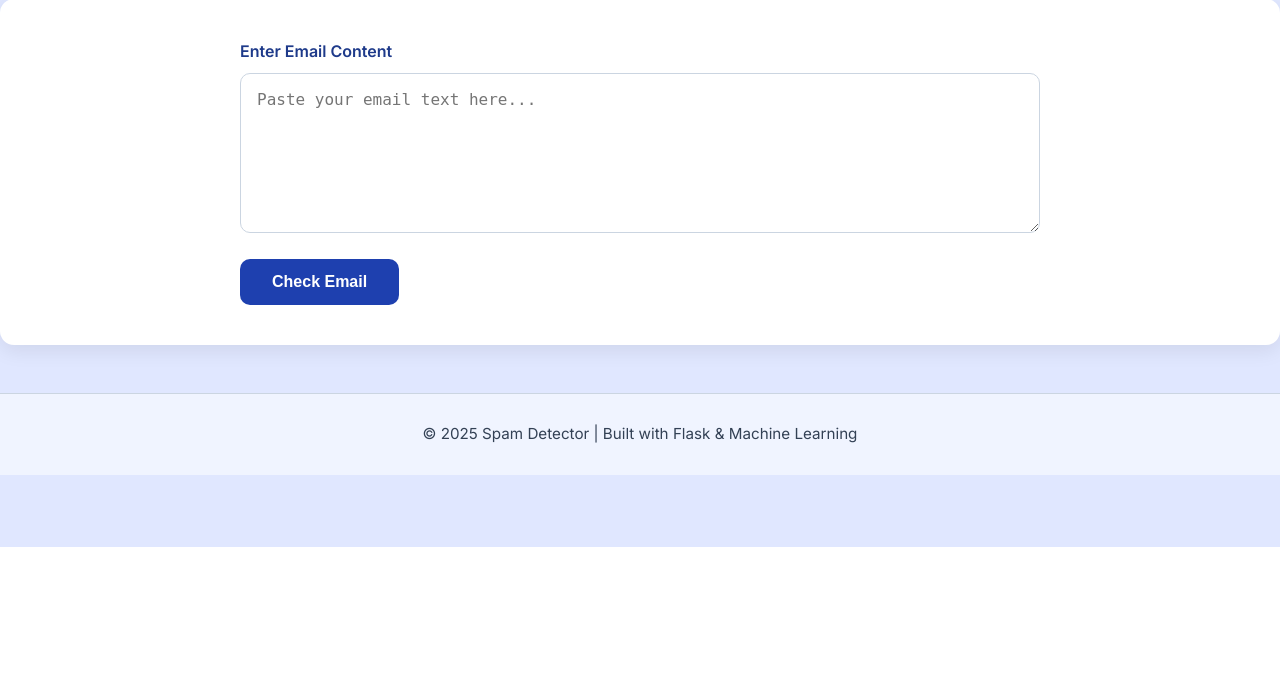
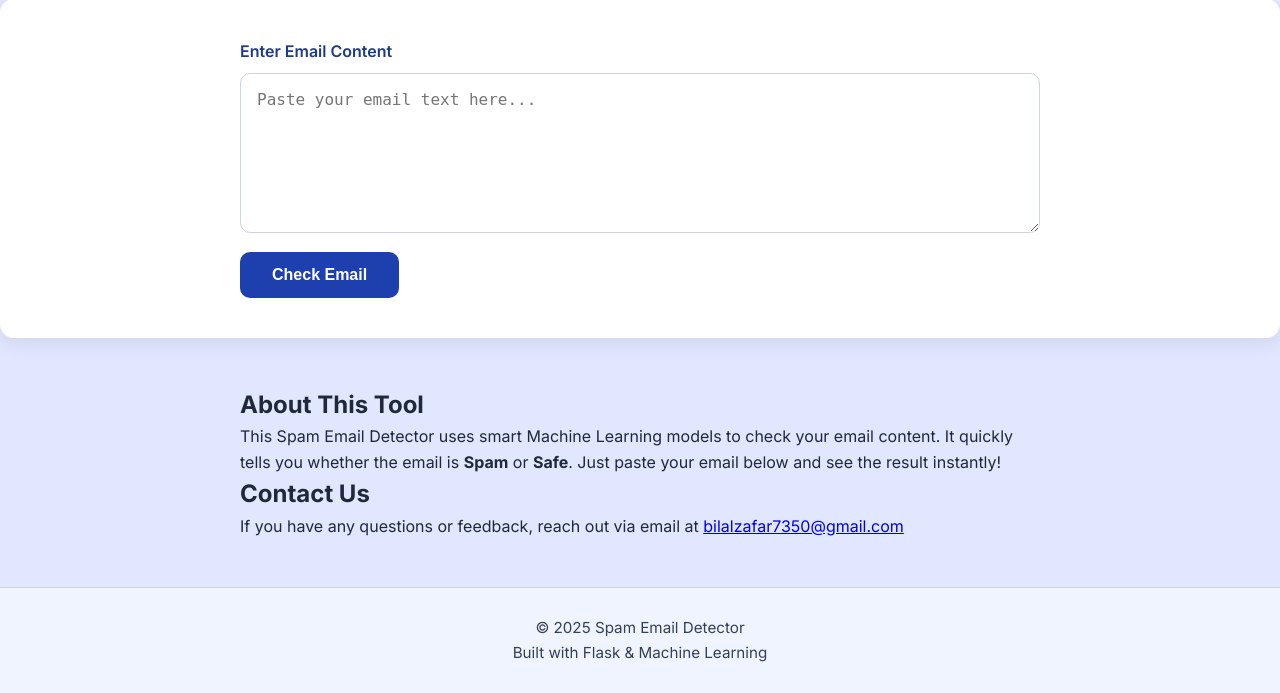
Before and after one commit to bilalzafar11/spam-email-detector, a Flask app: page / in a window 1280 px wide. Shown: the part 253-946 px from the top of the page. Before the commit the page ends 800 px from the top, so only its background shows below. Run offline with Flask 3, Linux system fonts and the light colour scheme.

Commit message:
Update index.html

```diff
--- a/templates/index.html
+++ b/templates/index.html
@@ -1,31 +1,41 @@
-<!DOCTYPE html>
-<html lang="en">
 <head>
-  <meta charset="UTF-8" />
-  <meta name="viewport" content="width=device-width, initial-scale=1.0" />
-  <title>Spam Email Detector</title>
+  <!-- Charset & Viewport -->
+  <meta charset="UTF-8">
+  <meta name="viewport" content="width=device-width, initial-scale=1.0">
+
+  <!-- Title -->
+  <title>Spam Email Detector | Muhammad Bilal Zafar</title>
+
+  <!-- Basic SEO -->
+  <meta name="description" content="Spam Email Detector - A simple ML-based tool by Muhammad Bilal Zafar to detect spam or safe emails.">
+  <meta name="author" content="Muhammad Bilal Zafar">
 
   <!-- Google Font -->
-  <link href="https://fonts.googleapis.com/css2?family=Inter:wght@400;500;600;700&display=swap" rel="stylesheet" />
+  <link href="https://fonts.googleapis.com/css2?family=Inter:wght@400;500;600;700&display=swap" rel="stylesheet">
 
   <!-- External CSS -->
-  <link rel="stylesheet" href="{{ url_for('static', filename='style.css') }}" />
+  <link rel="stylesheet" href="{{ url_for('static', filename='style.css') }}">
 
   <!-- Favicon -->
-  <link rel="icon" href="{{ url_for('static', filename='favicon.png') }}" type="image/png" />
+  <link rel="icon" href="{{ url_for('static', filename='favicon.png') }}" type="image/png">
 </head>
 
 <body>
+
   <!-- HEADER -->
   <header class="site-header">
-    <div class="container">
-      <h1>Spam Email Detector</h1>
-      <p class="subtitle">Analyze email content using Machine Learning to detect spam instantly.</p>
+    <div class="container header-container">
+      <div class="header-top">
+        <h1>Spam Email Detector</h1>
+        <p class="subtitle">Analyze email content using Machine Learning to detect spam instantly.</p>
+      </div>
     </div>
   </header>
 
   <!-- MAIN CONTENT -->
-  <main>
+  <main id="home">
+
+    <!-- Form Section -->
     <section class="form-section">
       <div class="container">
 
@@ -44,30 +54,75 @@
         <form method="post" action="/" class="email-form">
           <label for="email">Enter Email Content</label>
           <textarea id="email" name="email" placeholder="Paste your email text here..." required>{{ email_text or '' }}</textarea>
-
           <button type="submit" class="btn-primary">Check Email</button>
         </form>
 
         <!-- Prediction Result -->
         {% if prediction %}
-        <div class="result {% if 'Spam' in prediction %} spam-result {% else %} safe-result {% endif %}">
-          <h3>Analysis Result</h3>
-          <p><strong>{{ prediction }}</strong></p>
-          {% if probability %}
-            <p class="confidence">Confidence: <em>{{ probability }}</em></p>
-          {% endif %}
-        </div>
+          <div class="result-card {% if prediction == 'Spam' %} spam-result {% else %} safe-result {% endif %}">
+
+            <!-- Title -->
+            <h3>📊 Email Analysis Result</h3>
+
+            <!-- Prediction -->
+            <p class="prediction-text">
+              <strong>Prediction:</strong>
+              <span class="{% if prediction == 'Spam' %} highlight-spam {% else %} highlight-safe {% endif %}">
+                {% if prediction == 'Spam' %}
+                  ❌ Spam
+                {% else %}
+                  ✅ Ham (Not Spam)
+                {% endif %}
+              </span>
+            </p>
+
+            <!-- Confidence Section -->
+            <div class="confidence-section">
+              <p><strong>Spam Confidence:</strong> {{ spam_confidence }}</p>
+              <p><strong>Ham (Not Spam) Confidence:</strong> {{ notspam_confidence }}</p>
+              <hr>
+              <p class="final-confidence">
+                🔎 <em>Overall Confidence:</em> <strong>{{ probability }}</strong>
+              </p>
+            </div>
+          </div>
         {% endif %}
+      </div>
+    </section>
 
+    <!-- About Section -->
+    <section id="about" class="about-section">
+      <div class="container">
+        <h2>About This Tool</h2>
+        <p>
+          This Spam Email Detector uses smart Machine Learning models to check your email content.
+          It quickly tells you whether the email is <strong>Spam</strong> or <strong>Safe</strong>.
+          Just paste your email below and see the result instantly!
+        </p>
+      </div>
+    </section>
+
+    <!-- Contact Section -->
+    <section id="contact" class="contact-section">
+      <div class="container">
+        <h2>Contact Us</h2>
+        <p>
+          If you have any questions or feedback, reach out via email at
+          <a href="mailto:bilalzafar7350@gmail.com">bilalzafar7350@gmail.com</a>
+        </p>
       </div>
     </section>
   </main>
 
   <!-- FOOTER -->
   <footer class="site-footer">
-    <div class="container">
-      <p>&copy; 2025 Spam Detector | Built with <span class="highlight">Flask</span> & Machine Learning</p>
+    <div class="container footer-container">
+      <div class="footer-content">
+        <p>&copy; 2025 Spam Email Detector</p>
+        <p>Built with <span class="highlight">Flask</span> & Machine Learning</p>
+      </div>
     </div>
   </footer>
+
 </body>
 </html>
```
